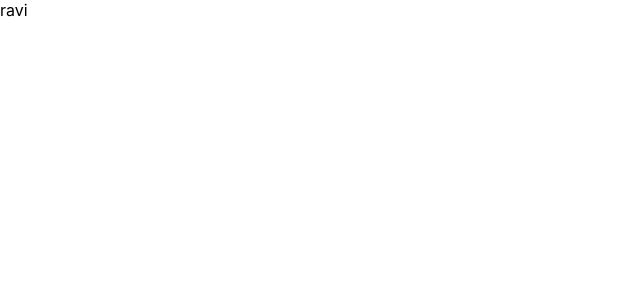
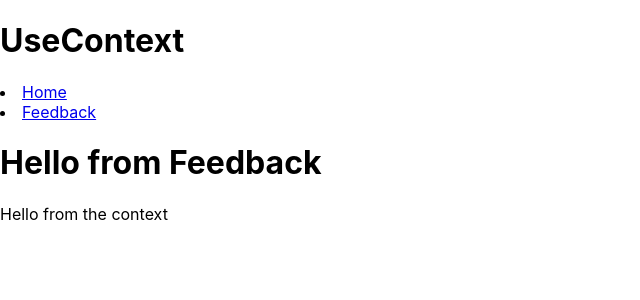
Before and after one commit to ravimengal/React-Context, a React (Create React App) app: page /feedback in a window 1280 px wide. Shown: the top 300 px of the page, without its empty margins (0-640 px from the left). Built offline with nearby package versions, Linux system fonts and the light colour scheme.

Commit message:
added components context

```diff
--- a/package.json
+++ b/package.json
@@ -8,6 +8,7 @@
     "@testing-library/user-event": "^12.8.3",
     "react": "^17.0.2",
     "react-dom": "^17.0.2",
+    "react-router-dom": "^5.3.0",
     "react-scripts": "4.0.3",
     "web-vitals": "^1.1.2"
   },
--- a/src/App.js
+++ b/src/App.js
@@ -1,16 +1,29 @@
-import React, { createContext } from "react";
+import React from "react";
 import "./App.css";
-import Theme from "./context/Theme";
-
-export const Mycontext = React.createContext();
+import Home from "./components/Home";
+import Feedback from "./components/Feedback";
+import { BrowserRouter as Router, Link, Route, Switch } from "react-router-dom";
+import Mycontext from "./context/Mycontext";
 
 function App() {
   return (
-    <>
-    <Mycontext.Provider value={'ravi'}>
-      <Theme />
-      </Mycontext.Provider>
-    </>
+    <Router>
+
+
+  <h1>UseContext </h1>
+      <li>
+      <Link to="/home">Home</Link>
+      </li>
+      <li>
+      <Link to="/feedback">Feedback</Link>
+      </li>
+      <Mycontext>
+      <Switch>
+        <Route exact path="/home" component={Home} />
+        <Route exact path="/feedback" component={Feedback} />
+      </Switch>
+      </Mycontext>
+    </Router>
   );
 }
 
--- /dev/null
+++ b/src/components/Feedback.js
@@ -0,0 +1,16 @@
+import React,{useContext} from 'react'
+import Appcontext from '../context/app-context'
+
+const Feedback = () => {
+    const {message} = useContext(Appcontext)
+
+    return (
+        <div>
+            <h1>Hello from Feedback</h1>
+            {message}
+
+        </div>
+    )
+}
+
+export default Feedback
--- /dev/null
+++ b/src/components/Home.js
@@ -0,0 +1,11 @@
+import React from 'react'
+
+const Home = () => {
+    return (
+        <div>
+            <h1>Hello from Home</h1>
+        </div>
+    )
+}
+
+export default Home
--- /dev/null
+++ b/src/context/Mycontext.js
@@ -0,0 +1,14 @@
+import React  from "react";
+import  Appcontext  from './app-context';
+
+const Mycontext = (props) => {
+  return (
+    <Appcontext.Provider value={{ message: "Hello from the context" }}>
+      {props.children}
+    </Appcontext.Provider>
+  );
+};
+
+export default Mycontext;
+
+//which ever components wrap inside Mycontext can access the data provided by the context by props.children
--- a/src/context/Theme.js
+++ /dev/null
@@ -1,13 +0,0 @@
-import React ,{useContext} from 'react'
-import {Mycontext} from '../App'
-
-const Theme = () => {
-     const mycon = useContext(Mycontext)
-    return (
-        <div>
-            {mycon}
-        </div>
-    )
-}
-
-export default Theme
--- /dev/null
+++ b/src/context/app-context.js
@@ -0,0 +1,6 @@
+import {createContext} from 'react'
+
+
+const Appcontext = createContext();
+
+export default Appcontext;
```
Also changed, not shown: 1 other file (tests, documents, lock files or other folders).
